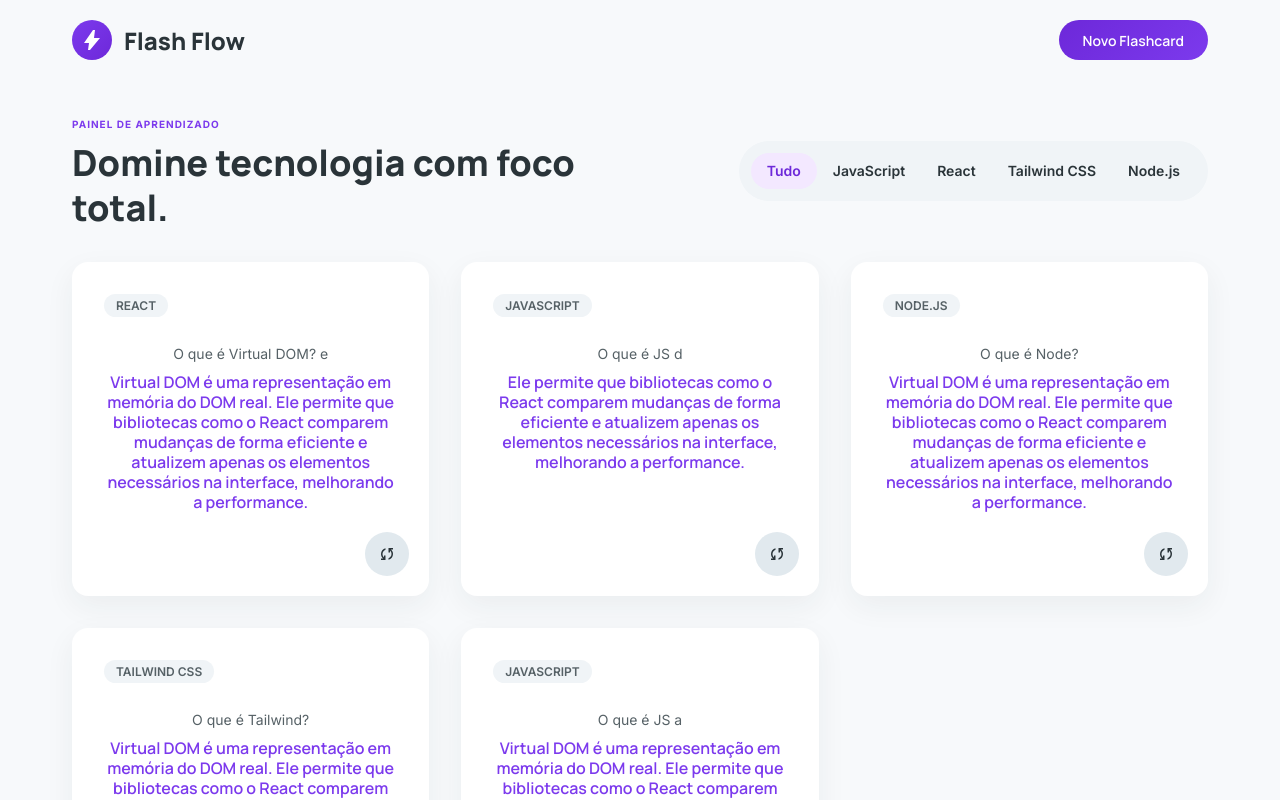
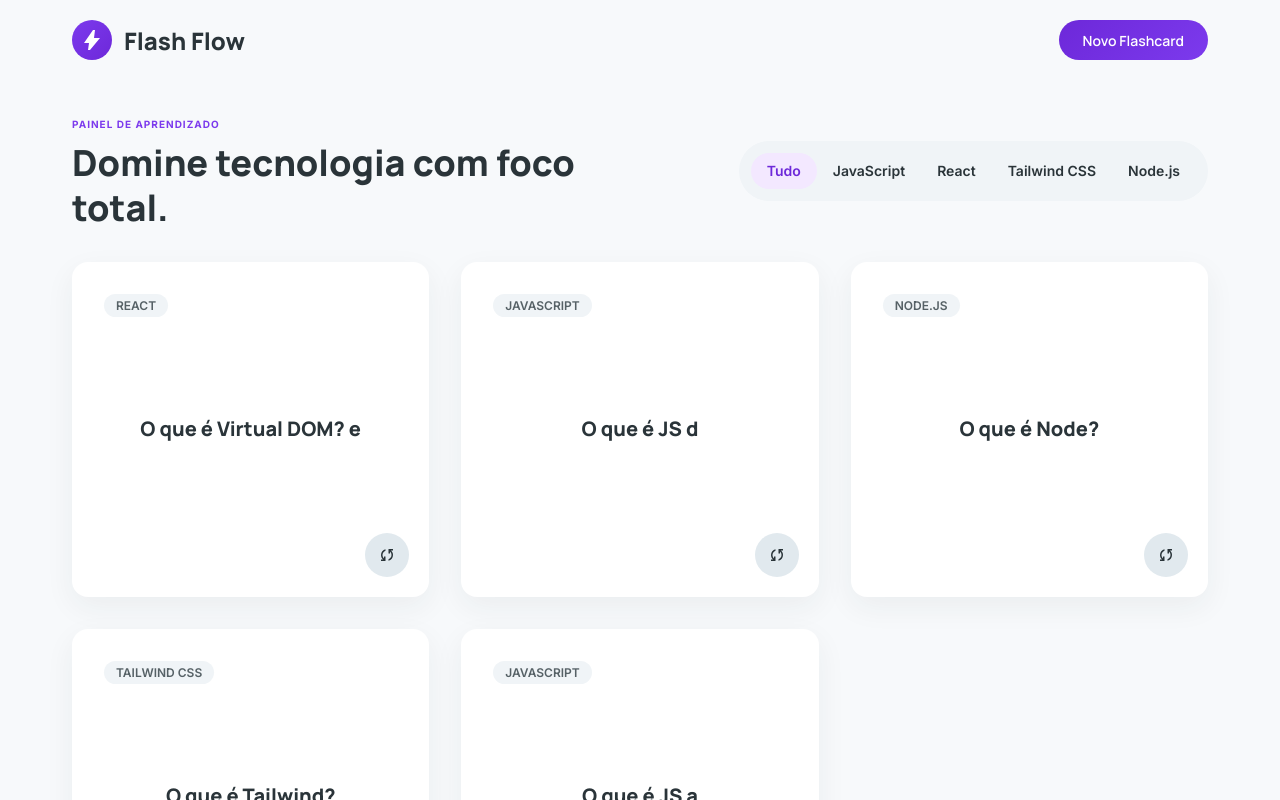
Before and after one commit to petersonmunuera/flash-flow, a React (Vite) app: page / in a window 1280 px wide. Shown: the top 800 px of the page. Built offline with nearby package versions, Linux system fonts and the light colour scheme.

Commit message:
feat: toggle card

```diff
--- a/src/components/Flashcard/index.tsx
+++ b/src/components/Flashcard/index.tsx
@@ -1,3 +1,4 @@
+import { useState } from 'react'
 import type { FlashcardType } from '../../types/flashcard'
 import editIcon from '../../assets/edit.svg'
 import deleteIcon from '../../assets/delete.svg'
@@ -9,6 +10,8 @@ type FlashcardProps = {
 }
 
 export function Flashcard({ card }: FlashcardProps) {
+  const [showAnswer, setShowAnswer] = useState<boolean>(false)
+
   return (
     <article key={card.question} className={style.card}>
       <header className={style.cardHeader}>
@@ -22,12 +25,12 @@ export function Flashcard({ card }: FlashcardProps) {
           </button>
         </div>
       </header>
-      <div className={style.cardBody}>
+      <div className={`${style.cardBody} ${!showAnswer && style.hidden}`}>
         <p>{card.question}</p>
-        <p>{card.answer}</p>
+        {showAnswer && <p>{card.answer}</p>}
       </div>
       <footer className={style.cardFooter}>
-        <button>
+        <button onClick={() => setShowAnswer(!showAnswer)}>
           <img src={revealIcon} alt="revelar" />
         </button>
       </footer>
--- a/src/components/Flashcard/style.module.css
+++ b/src/components/Flashcard/style.module.css
@@ -2,7 +2,7 @@
   background-color: var(--white);
   border-radius: 16px;
   padding: 2rem;
-  min-height: 320px;
+  min-height: 335px;
   display: flex;
   flex-direction: column;
   gap: 1.25rem;
@@ -65,6 +65,16 @@
     font-weight: 600;
     color: var(--purple-500);
   }
+
+  &.hidden {
+    justify-content: center;
+
+    p {
+      font-size: 1.25rem;
+      font-weight: 800;
+      color: var(--gray-800);
+    }
+  }
 }
 
 .cardFooter {
```
